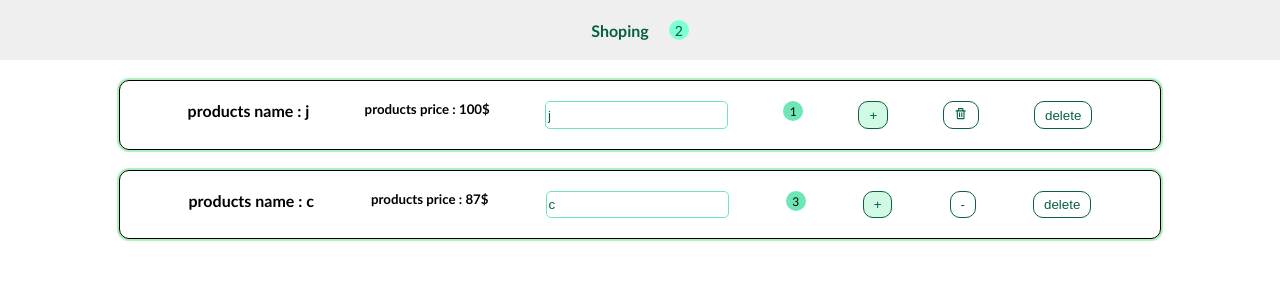
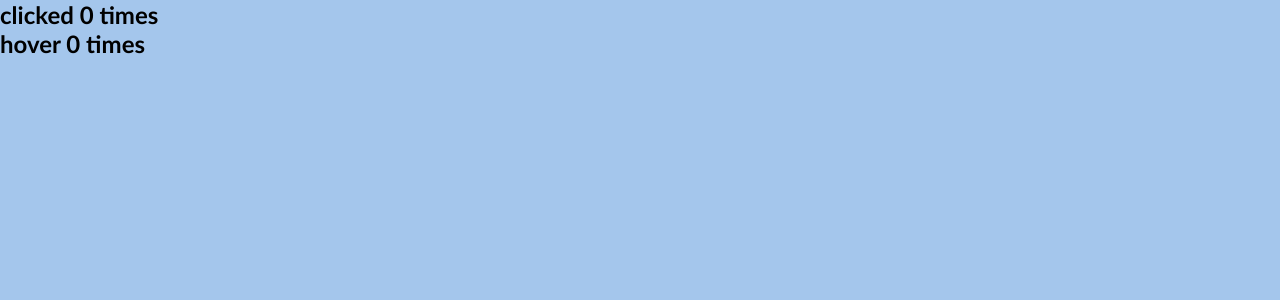
Before and after one commit to zarbabi/React-Train, a React (Create React App) app: page / in a window 1280 px wide. Shown: the top 300 px of the page. Built offline with nearby package versions, Linux system fonts and the light colour scheme.

Commit message:
HOC example

```diff
--- a/src/App.js
+++ b/src/App.js
@@ -11,6 +11,8 @@ import ClassTimer from "./components/ClassTimer";
 import FunctionalTimer from "./components/FunctionalTimer";
 import Wrapper from "./components/hoc/Wrapper";
 import "./App.css";
+import ClickCounter from "./components/hocExample/ClickCounter";
+import HoverCounter from "./components/hocExample/HoverCounter";
 //import Product from "./components/Product/Product";
 class App extends Component {
   constructor(props) {
@@ -116,20 +118,22 @@ class App extends Component {
     return (
       // <div className={style.container} id="title">
       <>
+        <ClickCounter name="zahra" />
+        <HoverCounter />
         {/* <button onClick={() => this.setState({ isShow: !this.state.isShow })}>
           {this.state.isShow ? "hide" : "show"}
         </button>
         {this.state.isShow && <FunctionalTimer />} */}
         {/* {this.state.isShow && <ClassTimer />} */}
 
-        <NavBar totalItems={this.state.products.length} />
+        {/* <NavBar totalItems={this.state.products.length} />
         <ProductList
           prod={this.state.products}
           onDel={this.delHandler}
           onIncerement={this.incHandler}
           onDecrement={this.decHandler}
           onChange={this.changeHandler}
-        />
+        /> */}
         {/* <ClassCounter /> */}
         {/* <FunctionalCounter /> */}
       </>
@@ -138,7 +142,7 @@ class App extends Component {
   }
 }
 
-export default Wrapper(App, "container");
+export default App;
 
 // const App = () => {
 //   const [products, setproducts] = useState([
--- /dev/null
+++ b/src/components/hoc/whitCount.js
@@ -0,0 +1,21 @@
+import { useState } from "react";
+
+const WhitCount = (WrapperComponent, incrementValue) => {
+  const UpdatedComponent = (props) => {
+    const [count, setCount] = useState(0);
+
+    const incrementCount = () => {
+      setCount(count + incrementValue);
+    };
+    return (
+      <WrapperComponent
+        count={count}
+        incrementCount={incrementCount}
+        {...props}
+      />
+    );
+  };
+  return UpdatedComponent;
+};
+
+export default WhitCount;
--- /dev/null
+++ b/src/components/hocExample/ClickCounter.jsx
@@ -0,0 +1,11 @@
+import WhitCount from "../hoc/whitCount";
+
+const ClickCounter = ({count, incrementCount,name}) => {
+  return (
+    <div>
+      <h2 onClick={incrementCount}>clicked {count} times</h2>
+    </div>
+  );
+};
+
+export default WhitCount(ClickCounter,10);
--- /dev/null
+++ b/src/components/hocExample/HoverCounter.jsx
@@ -0,0 +1,10 @@
+import WhitCount from "../hoc/whitCount";
+const HoverCounter = ({count, incrementCount}) => {
+  return (
+    <div>
+      <h2 onMouseOver={incrementCount}>hover {count} times</h2>
+    </div>
+  );
+};
+
+export default WhitCount(HoverCounter,5);
--- a/src/index.js
+++ b/src/index.js
@@ -9,7 +9,7 @@ import "./index.css";
 //ReactDOM.render(<Clss />, document.getElementById("root"));
 //ReactDOM.render(<Test />, document.getElementById("root"));
 
-ReactDOM.render(<App name="zahra" />, document.getElementById("root"));
+ReactDOM.render(<App />, document.getElementById("root"));
 
 // //////////////////////////////
 // first app
```
